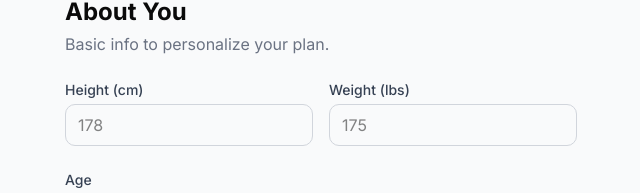
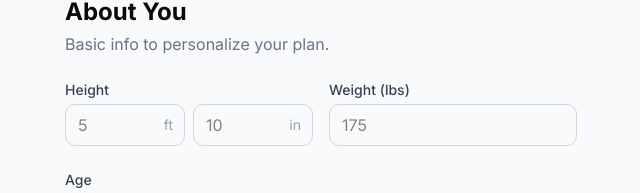
Before and after one commit to s21sharan/fitness-coach, a Next.js app: page /onboarding in a window 1280 px wide. Shown: the part 225-418 px from the top of the page, without its empty margins (319-959 px from the left). Built offline with nearby package versions, Linux system fonts and the light colour scheme.

Commit message:
feat: change onboarding height input to feet/inches with total inches display

```diff
--- a/src/components/onboarding/step-profile.tsx
+++ b/src/components/onboarding/step-profile.tsx
@@ -15,6 +15,18 @@ const sexOptions: { value: Sex; label: string }[] = [
 ];
 
 export function StepProfile({ data, onUpdate }: StepProfileProps) {
+  // Convert stored cm to feet/inches for display
+  const totalInches = data.height ? Math.round(data.height / 2.54) : null;
+  const feet = totalInches ? Math.floor(totalInches / 12) : null;
+  const inches = totalInches ? totalInches % 12 : null;
+
+  const handleHeightChange = (newFeet: number | null, newInches: number | null) => {
+    const f = newFeet ?? feet ?? 0;
+    const i = newInches ?? inches ?? 0;
+    const total = f * 12 + i;
+    onUpdate({ height: total > 0 ? Math.round(total * 2.54) : null });
+  };
+
   return (
     <div className="space-y-6">
       <div>
@@ -24,17 +36,44 @@ export function StepProfile({ data, onUpdate }: StepProfileProps) {
 
       <div className="grid grid-cols-2 gap-4">
         <div>
-          <label htmlFor="height" className="block text-sm font-medium text-gray-700">
-            Height (cm)
-          </label>
-          <input
-            id="height"
-            type="number"
-            value={data.height ?? ""}
-            onChange={(e) => onUpdate({ height: e.target.value ? Number(e.target.value) : null })}
-            className="mt-1 w-full rounded-lg border border-gray-300 px-3 py-2 focus:border-black focus:outline-none"
-            placeholder="178"
-          />
+          <span className="block text-sm font-medium text-gray-700">Height</span>
+          <div className="mt-1 flex gap-2">
+            <div className="flex-1">
+              <label htmlFor="feet" className="sr-only">Feet</label>
+              <div className="relative">
+                <input
+                  id="feet"
+                  type="number"
+                  min={3}
+                  max={8}
+                  value={feet ?? ""}
+                  onChange={(e) => handleHeightChange(e.target.value ? Number(e.target.value) : null, inches)}
+                  className="w-full rounded-lg border border-gray-300 px-3 py-2 pr-8 focus:border-black focus:outline-none"
+                  placeholder="5"
+                />
+                <span className="absolute right-3 top-1/2 -translate-y-1/2 text-sm text-gray-400">ft</span>
+              </div>
+            </div>
+            <div className="flex-1">
+              <label htmlFor="inches" className="sr-only">Inches</label>
+              <div className="relative">
+                <input
+                  id="inches"
+                  type="number"
+                  min={0}
+                  max={11}
+                  value={inches ?? ""}
+                  onChange={(e) => handleHeightChange(feet, e.target.value ? Number(e.target.value) : null)}
+                  className="w-full rounded-lg border border-gray-300 px-3 py-2 pr-8 focus:border-black focus:outline-none"
+                  placeholder="10"
+                />
+                <span className="absolute right-3 top-1/2 -translate-y-1/2 text-sm text-gray-400">in</span>
+              </div>
+            </div>
+          </div>
+          {totalInches && (
+            <p className="mt-1 text-sm text-gray-400">{totalInches} inches total</p>
+          )}
         </div>
         <div>
           <label htmlFor="weight" className="block text-sm font-medium text-gray-700">
```
Also changed, not shown: 1 other file (tests, documents, lock files or other folders).
